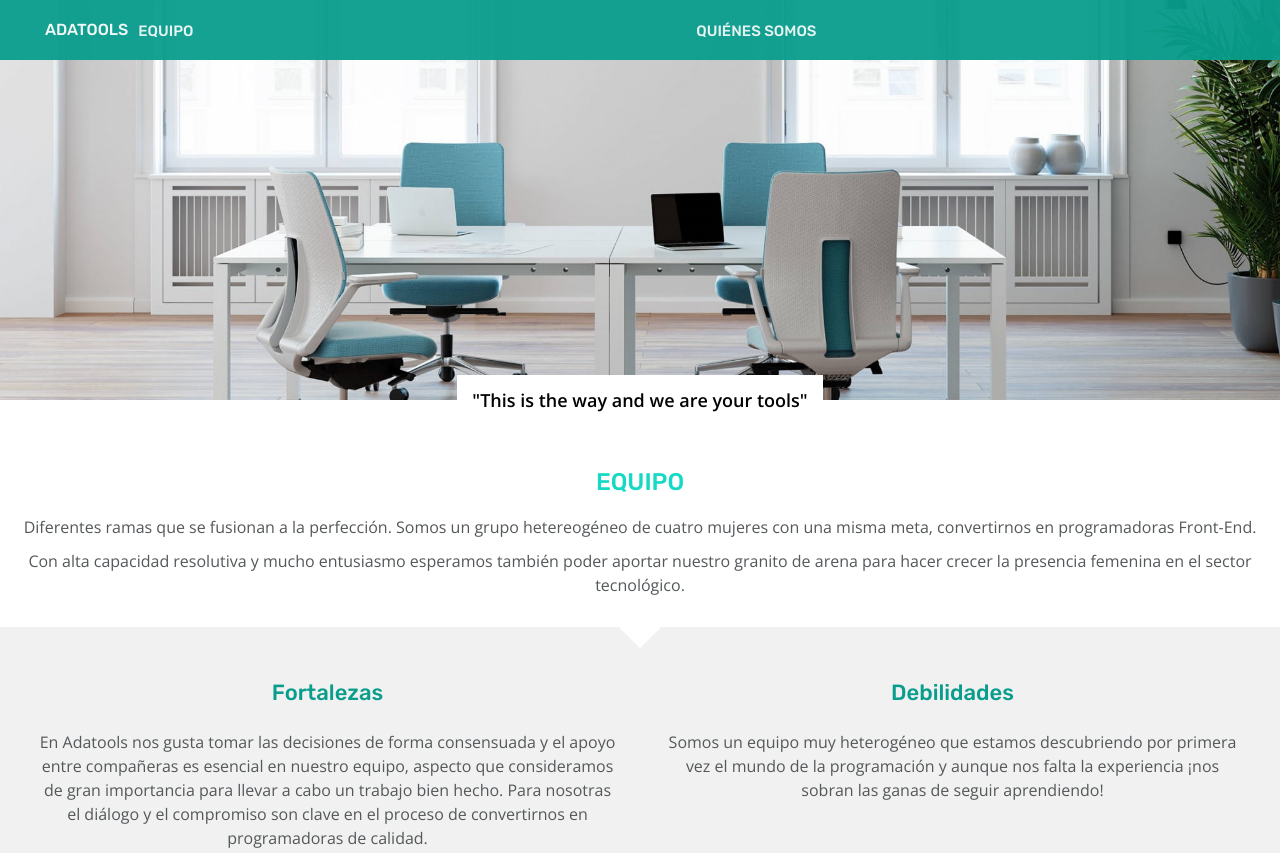
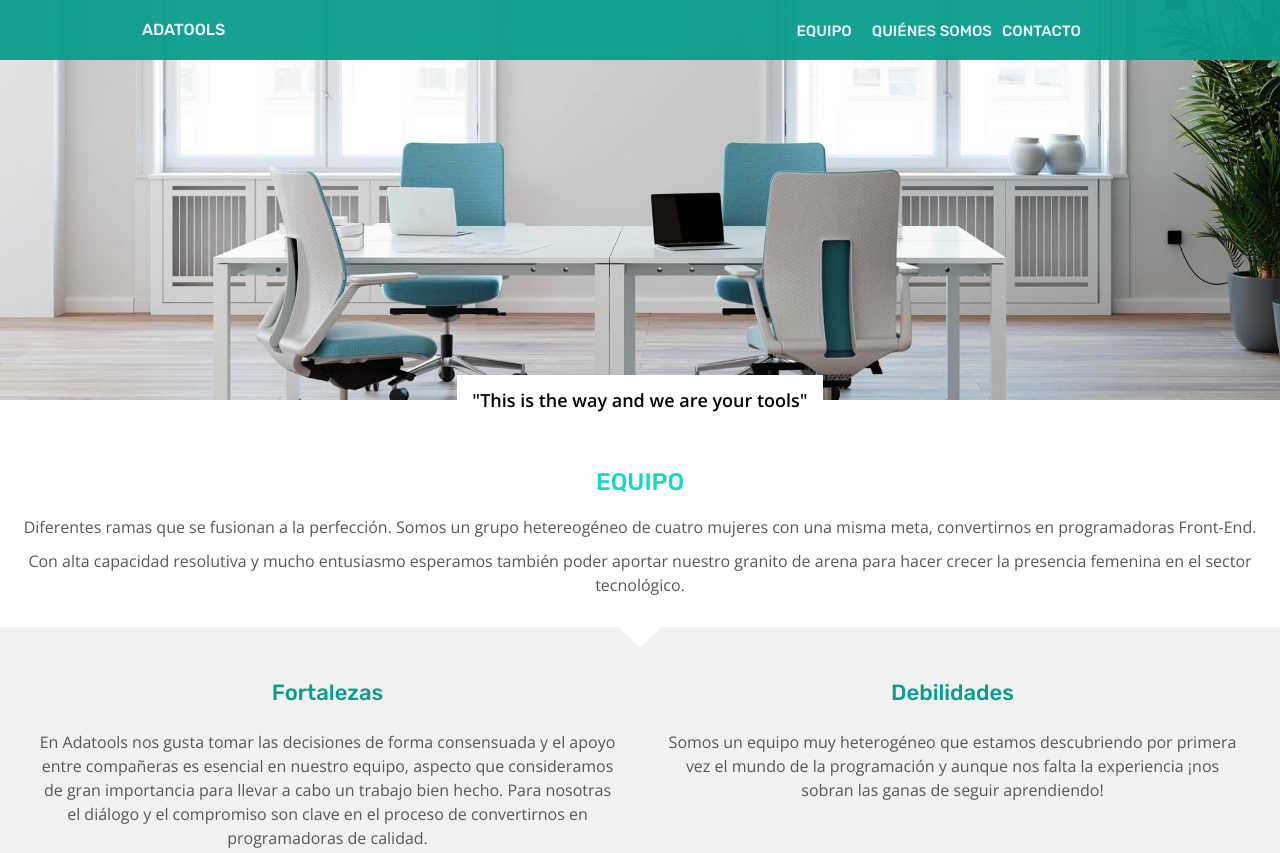
Before and after one commit to Adalab/project-promo-l-module-1-team-9, a website: page src/html/index.html in a window 1280 px wide. Shown: the top 853 px of the page. Drawn offline with nearby package versions, Linux system fonts and the light colour scheme; files that its build step writes are made by us from their sources; files whose address does not match are found by name.

Commit message:
change mediaqueries header and footer

```diff
--- a/src/scss/layout/_footer.scss
+++ b/src/scss/layout/_footer.scss
@@ -1,5 +1,5 @@
 .footer {
-  width: 100%;
+  width: 100vw;
   height: 250px;
   display: flex;
   flex-direction: column;
--- a/src/scss/layout/_header.scss
+++ b/src/scss/layout/_header.scss
@@ -13,7 +13,7 @@
     display: flex;
     flex-direction: row;
     align-items: center;
-    justify-content: space-around;
+    justify-content: space-between;
   }
 }
 .header-text {
@@ -40,6 +40,9 @@
     justify-content: flex-start;
     padding: 15px 0px 15px 45px;
   }
+  @media all and (min-width: 1200px) {
+    padding: 15px 0px 15px 142px;
+  }
 }
 .header-nav {
   height: 45px;
@@ -50,19 +53,24 @@
   @media all and (min-width: 768px) {
     align-items: center;
     background-color: var(--blue-green);
-    justify-content: flex-end;
-    padding: 0px 65px 14px 0;
   }
 }
 .header-list {
   height: 45px;
-  width: 100vw;
+  width: 100%;
   display: flex;
   flex-direction: row;
-  justify-content: space-between;
+  justify-content: space-around;
   align-items: center;
   list-style: none;
   padding-left: 0;
+  @media all and (min-width: 768px) {
+    justify-content: flex-start;
+  }
+  @media all and (min-width: 1200px) {
+    justify-content: center;
+    padding-right: 80px;
+  }
 }
 
 .link-team {
@@ -71,7 +79,7 @@
   color: #ffffff;
   font-size: 15px;
   text-transform: uppercase;
-  padding: 10px;
+  padding: 10px 10px 10px 12px;
 }
 .link-aboutus {
   text-decoration: none;
@@ -87,5 +95,5 @@
   color: #ffffff;
   font-size: 15px;
   text-transform: uppercase;
-  padding: 10px;
+  padding: 10px 12px 10px 0;
 }
```
